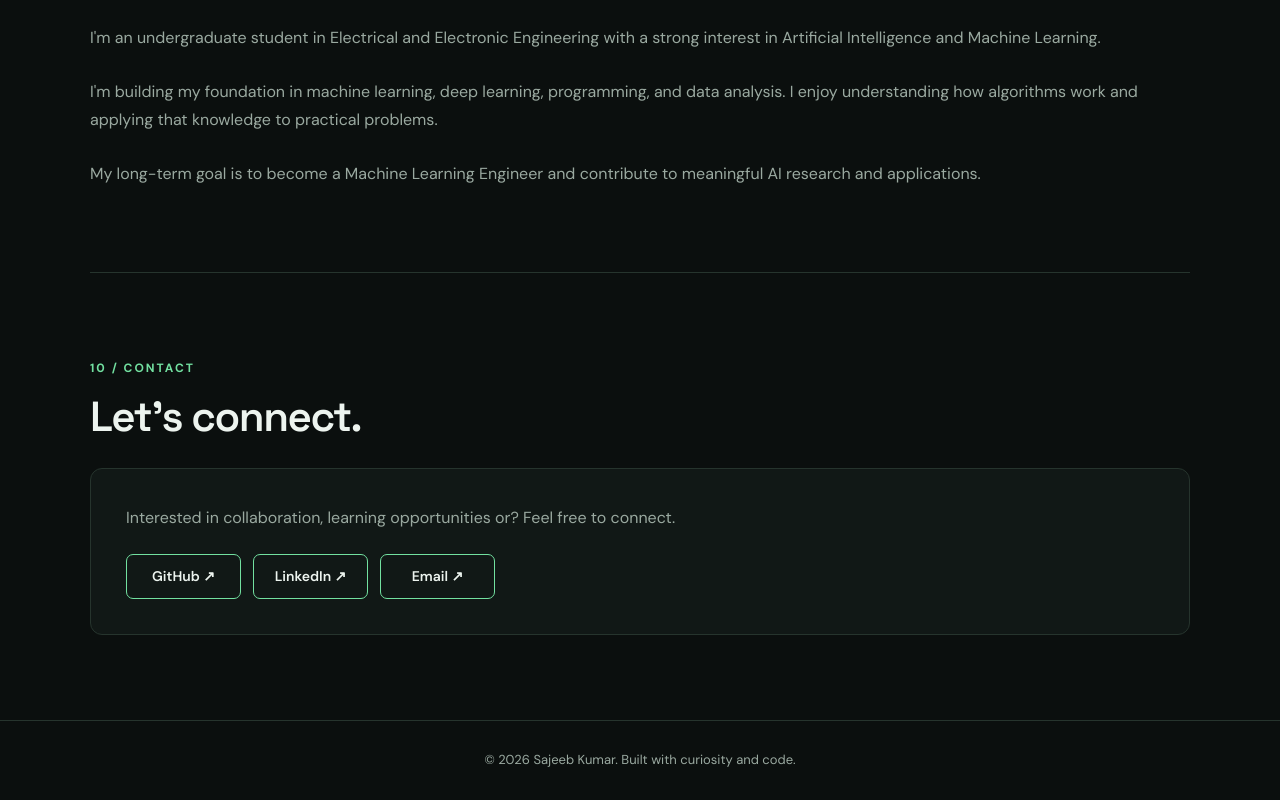
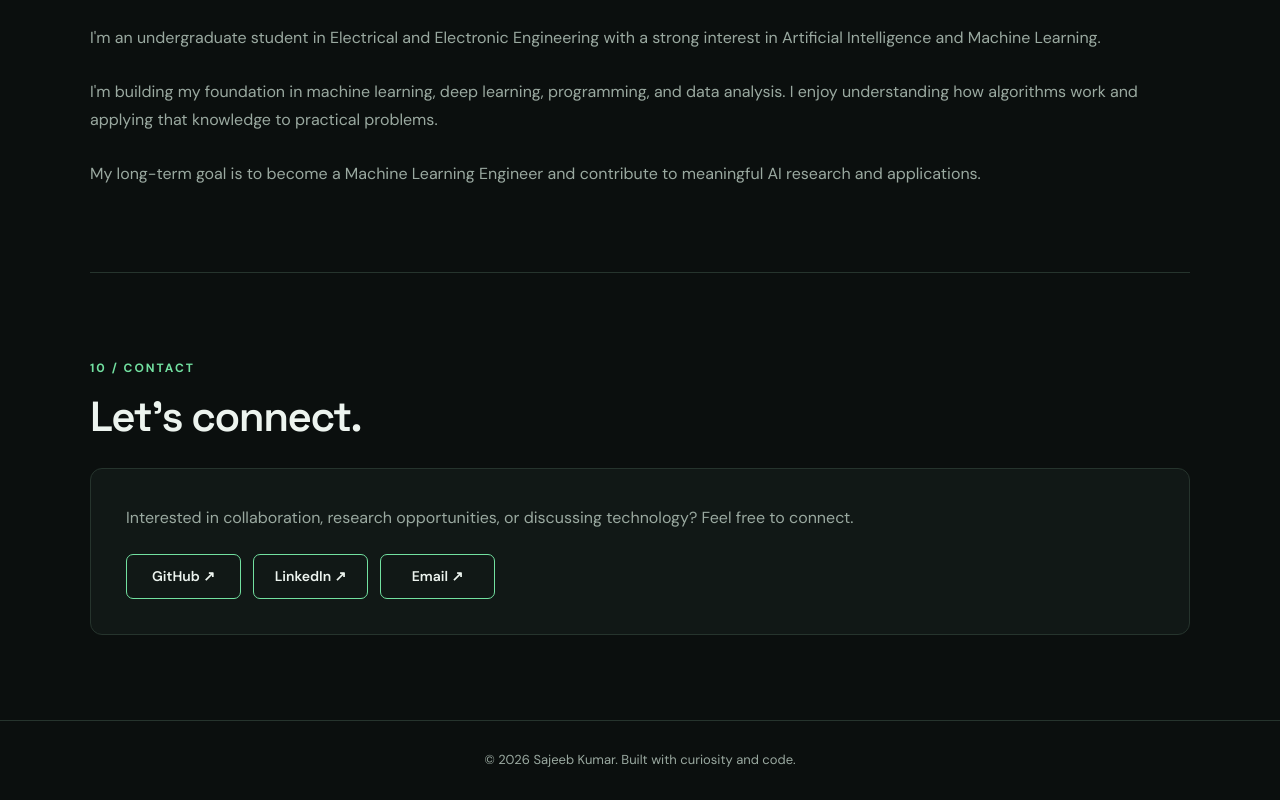
Before and after one commit to sajeeb-kumar/sajeeb-kumar.github.io, a plain HTML site: page index.html in a window 1280 px wide. Shown: the part 4893-5693 px from the top of the page. Drawn offline with Linux system fonts and the light colour scheme.

Commit message:
Update contact message for clarity and detail

```diff
--- a/index.html
+++ b/index.html
@@ -1203,7 +1203,7 @@ main > .container > section > * {
         <div class="contact-box">
 
           <p>
-            Interested in collaboration, learning opportunities or? Feel free to connect.
+            Interested in collaboration, research opportunities, or discussing technology? Feel free to connect.
           </p>
 
           <div class="buttons">
```
